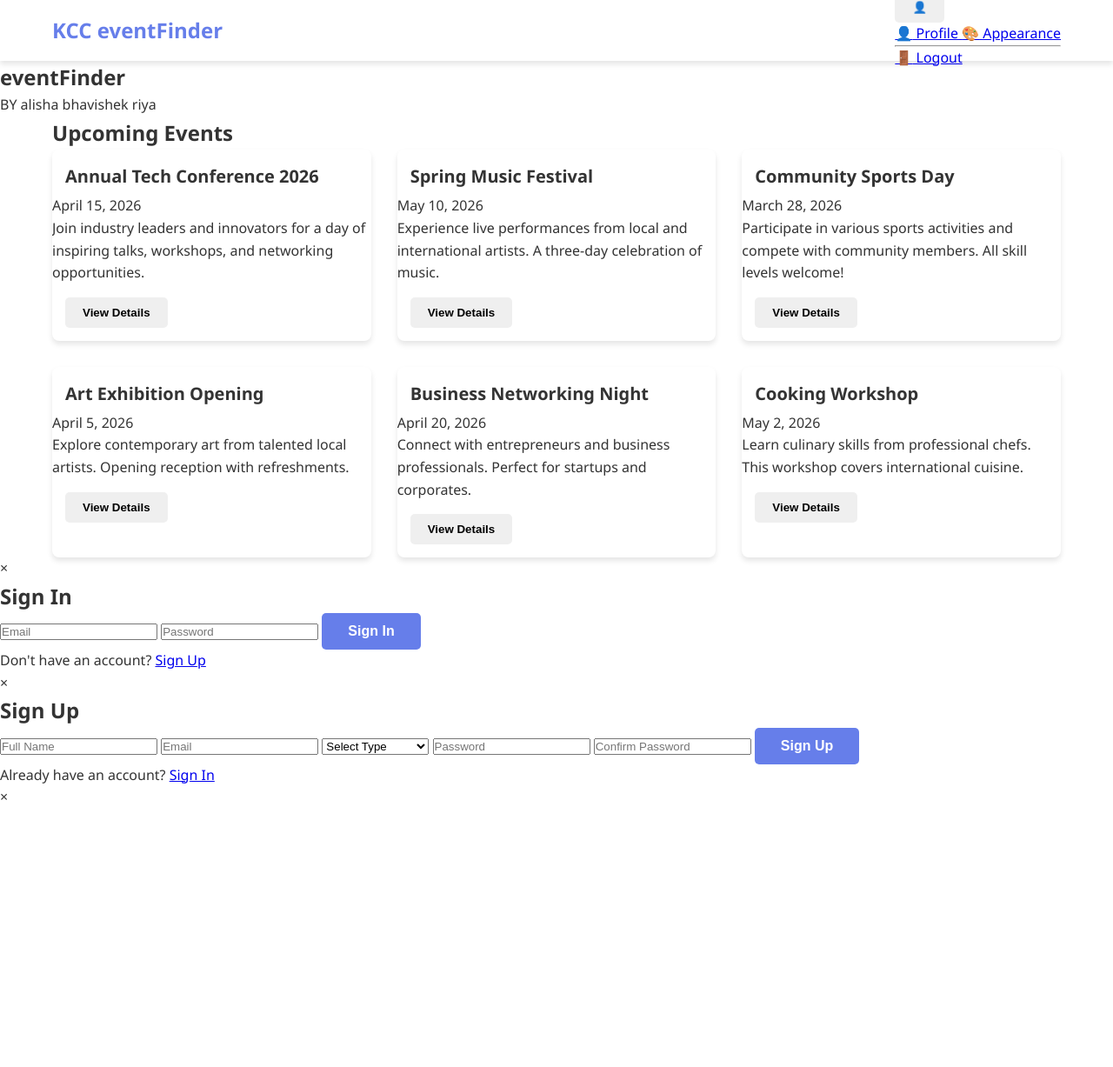
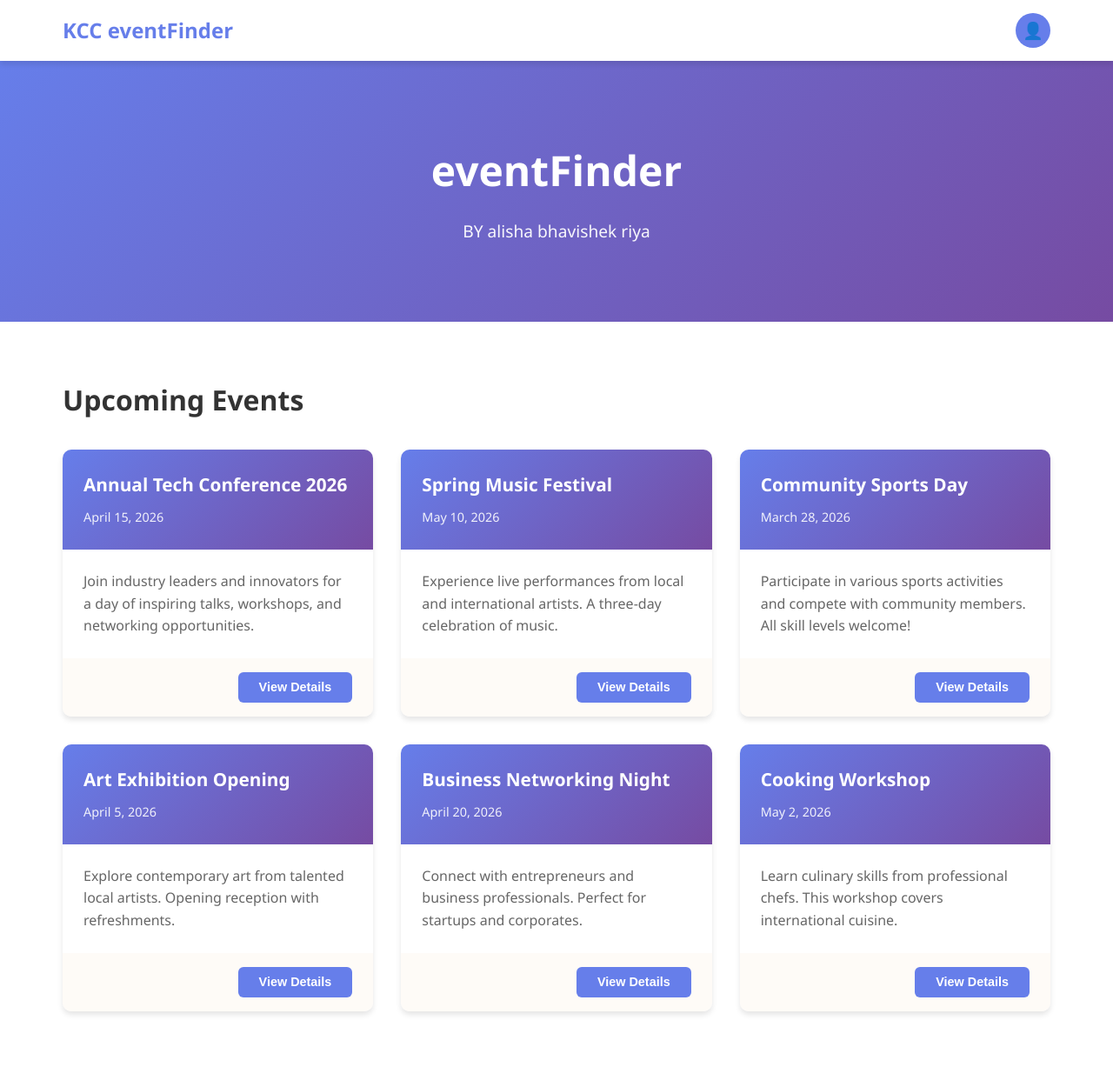
Before and after one commit to Bhavishek01/eventFinder, a PHP site: page /htmls/homepage.html in a window 1280 px wide. Shown: the whole page at 87% size. Before the commit the page ends 920 px from the top, so only its background shows below. Run offline with PHP 8.4, Linux system fonts and the light colour scheme.

Commit message:
style.css light mode

```diff
--- a/src/css/homepage.css
+++ b/src/css/homepage.css
@@ -7,14 +7,14 @@
 :root {
     --primary-color: #667eea;
     --secondary-color: #764ba2;
-    --success-color: #10b981;
-    --danger-color: #ef4444;
-    --text-dark: #1f2937;
-    --text-light: #6b7280;
-    --bg-light: #f9fafb;
-    --bg-white: #ffffff;
-    --border-color: #e5e7eb;
-    --shadow: 0 2px 8px rgba(0, 0, 0, 0.1);
+    --accent-color: #f093fb;
+    --text-dark: #333;
+    --text-light: #666;
+    --bg-light: #fefbf7;
+    --white: #ffffff;
+    --beige: #f5f1ed;
+    --light-beige: #ede8e2;
+    --shadow: 0 4px 6px rgba(0, 0, 0, 0.1);
     --shadow-lg: 0 10px 25px rgba(0, 0, 0, 0.15);
 }
 
@@ -46,16 +46,19 @@ body {
     display: flex;
     justify-content: space-between;
     align-items: center;
+    height: 70px;
 }
 
 .logo h2 {
     color: var(--primary-color);
     font-size: 1.5rem;
+    font-weight: 700;
 }
 
 .nav-buttons {
     display: flex;
     gap: 1rem;
+    align-items: center;
 }
 
 .btn {
@@ -102,20 +105,27 @@ body {
 
 /* ============= HERO SECTION ============= */
 .hero {
-    background: linear-gradient(135deg, var(--primary-color), var(--secondary-color));
-    color: white;
-    padding: 4rem 2rem;
+    background: linear-gradient(135deg, var(--primary-color) 0%, var(--secondary-color) 100%);
+    color: #ffffff;
+    padding: 5rem 2rem;
     text-align: center;
+    min-height: 300px;
+    display: flex;
+    align-items: center;
+    justify-content: center;
 }
 
 .hero-content h1 {
-    font-size: 2.5rem;
+    font-size: 3rem;
     margin-bottom: 1rem;
+    font-weight: 700;
+    color: #ffffff;
 }
 
 .hero-content p {
     font-size: 1.2rem;
-    opacity: 0.9;
+    opacity: 0.95;
+    color: #ffffff;
 }
 
 /* ============= EVENTS SECTION ============= */
@@ -129,40 +139,45 @@ body {
     font-size: 2rem;
     margin-bottom: 2rem;
     color: var(--text-dark);
+    font-weight: 700;
 }
 
 .events-section {
-    padding: 3rem 0;
+    padding: 4rem 0;
+    background-color: #ffffff;
 }
 
 .events-grid {
     display: grid;
-    grid-template-columns: repeat(auto-fill, minmax(300px, 1fr));
+    grid-template-columns: repeat(auto-fill, minmax(320px, 1fr));
     gap: 2rem;
 }
 
 .event-card {
-    background: white;
-    border-radius: 8px;
+    background: #ffffff;
+    border-radius: 10px;
     box-shadow: var(--shadow);
     overflow: hidden;
     transition: transform 0.3s ease, box-shadow 0.3s ease;
+    display: flex;
+    flex-direction: column;
 }
 
 .event-card:hover {
-    transform: translateY(-5px);
+    transform: translateY(-8px);
     box-shadow: var(--shadow-lg);
 }
 
 .event-card-header {
     padding: 1.5rem;
-    background: linear-gradient(135deg, var(--primary-color), var(--secondary-color));
-    color: white;
+    background: linear-gradient(135deg, var(--primary-color) 0%, var(--secondary-color) 100%);
+    color: #ffffff;
 }
 
 .event-card-header h3 {
     font-size: 1.3rem;
     margin-bottom: 0.5rem;
+    font-weight: 700;
 }
 
 .event-card-date {
@@ -172,32 +187,38 @@ body {
 
 .event-card-body {
     padding: 1.5rem;
+    color: var(--text-light);
+    flex-grow: 1;
 }
 
 .event-card-body p {
     color: var(--text-light);
-    margin-bottom: 1rem;
-    line-height: 1.5;
-    display: -webkit-box;
-    -webkit-box-orient: vertical;
-    overflow: hidden;
+    margin-bottom: 0;
+    line-height: 1.6;
 }
 
 .event-card-footer {
     padding: 1rem 1.5rem;
-    background: var(--bg-light);
+    background: #fefbf7;
     text-align: right;
 }
 
 .btn-more {
     background: var(--primary-color);
-    color: white;
-    padding: 0.5rem 1.5rem;
+    color: #ffffff;
+    padding: 0.6rem 1.5rem;
     font-size: 0.9rem;
+    border: none;
+    border-radius: 6px;
+    cursor: pointer;
+    transition: all 0.3s ease;
+    font-weight: 600;
 }
 
 .btn-more:hover {
-    background: #4f46e5;
+    background: var(--secondary-color);
+    transform: translateY(-2px);
+    box-shadow: var(--shadow);
 }
 
 /* ============= MODALS ============= */
@@ -225,11 +246,11 @@ body {
 }
 
 .modal-content {
-    background: white;
+    background: #ffffff;
     padding: 2rem;
-    border-radius: 8px;
+    border-radius: 10px;
     width: 90%;
-    max-width: 400px;
+    max-width: 450px;
     box-shadow: var(--shadow-lg);
     position: relative;
     animation: slideIn 0.3s ease;
@@ -280,10 +301,11 @@ input,
 select,
 textarea {
     padding: 0.75rem;
-    border: 1px solid var(--border-color);
+    border: 1px solid #e0e0e0;
     border-radius: 6px;
     font-size: 1rem;
     font-family: inherit;
+    transition: all 0.3s ease;
 }
 
 input:focus,
@@ -432,7 +454,7 @@ textarea:focus {
     position: absolute;
     top: 50px;
     right: 0;
-    background: white;
+    background: #ffffff;
     border-radius: 8px;
     box-shadow: var(--shadow-lg);
     min-width: 200px;
--- a/src/css/index.css
+++ b/src/css/index.css
@@ -10,8 +10,10 @@
     --accent-color: #f093fb;
     --text-dark: #333;
     --text-light: #666;
-    --bg-light: #f9f9f9;
+    --bg-light: #fefbf7;
     --white: #ffffff;
+    --beige: #f5f1ed;
+    --light-beige: #ede8e2;
     --shadow: 0 4px 6px rgba(0, 0, 0, 0.1);
     --shadow-lg: 0 10px 25px rgba(0, 0, 0, 0.15);
 }
--- a/src/htmls/homepage.html
+++ b/src/htmls/homepage.html
@@ -4,7 +4,7 @@
     <meta charset="UTF-8">
     <meta name="viewport" content="width=device-width, initial-scale=1.0">
     <title>EventFinder - Kantipur City College</title>
-    <link rel="stylesheet" href="../css/index.css">
+    <link rel="stylesheet" href="../css/homepage.css">
 </head>
 <body>
     <!-- Navigation Bar -->
```
Also changed, not shown: other parts of src/css/homepage.css (+124 -26 lines), src/css/style.css (+22 -10 lines), 1 other file.
